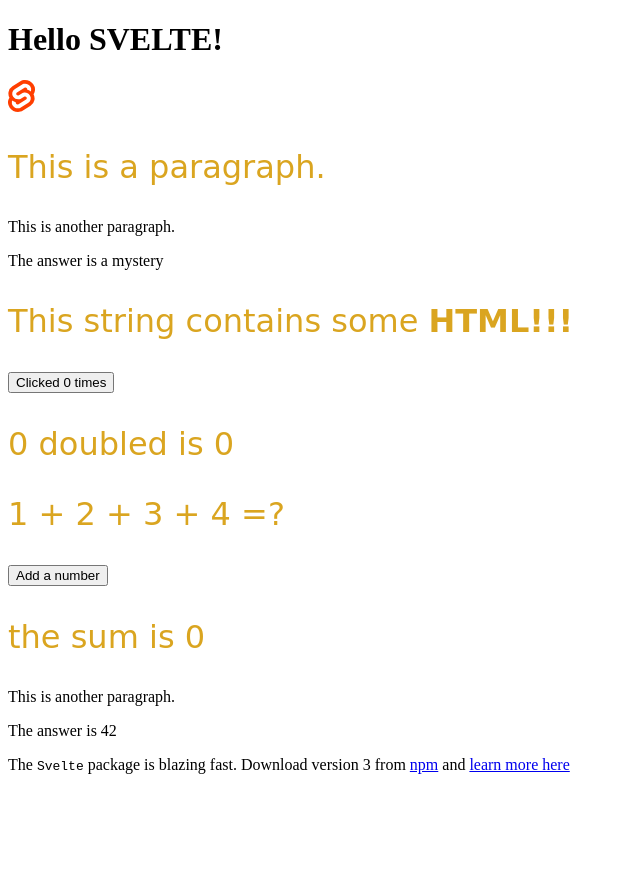
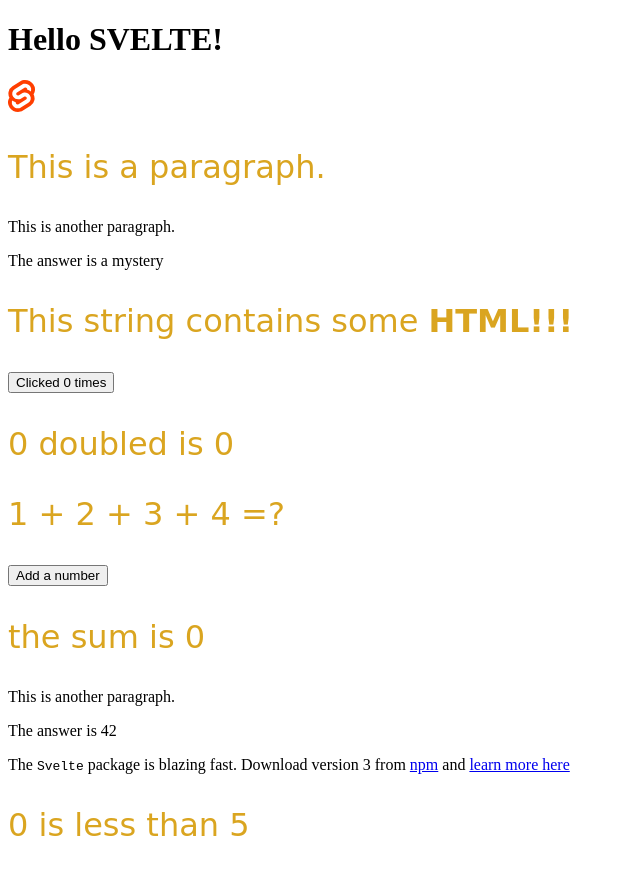
Before and after one commit to nixoncode/look-at-svelte, a Svelte app: page / in a window 1280 px wide. Shown: the whole page, without its empty margins (0-640 px from the left). Before the commit the page ends 800 px from the top, so only its background shows below. Built offline with nearby package versions, Linux system fonts and the light colour scheme.

Commit message:
else block
Signed-off-by: Nixon Kosgei <nkosgey6@gmail.com>

```diff
--- a/src/App.svelte
+++ b/src/App.svelte
@@ -71,4 +71,6 @@
 
 {#if count > 5}
     <p>{count} is greater than 5</p>
+{:else }
+    <p>{count} is less than 5</p>
 {/if}
```
